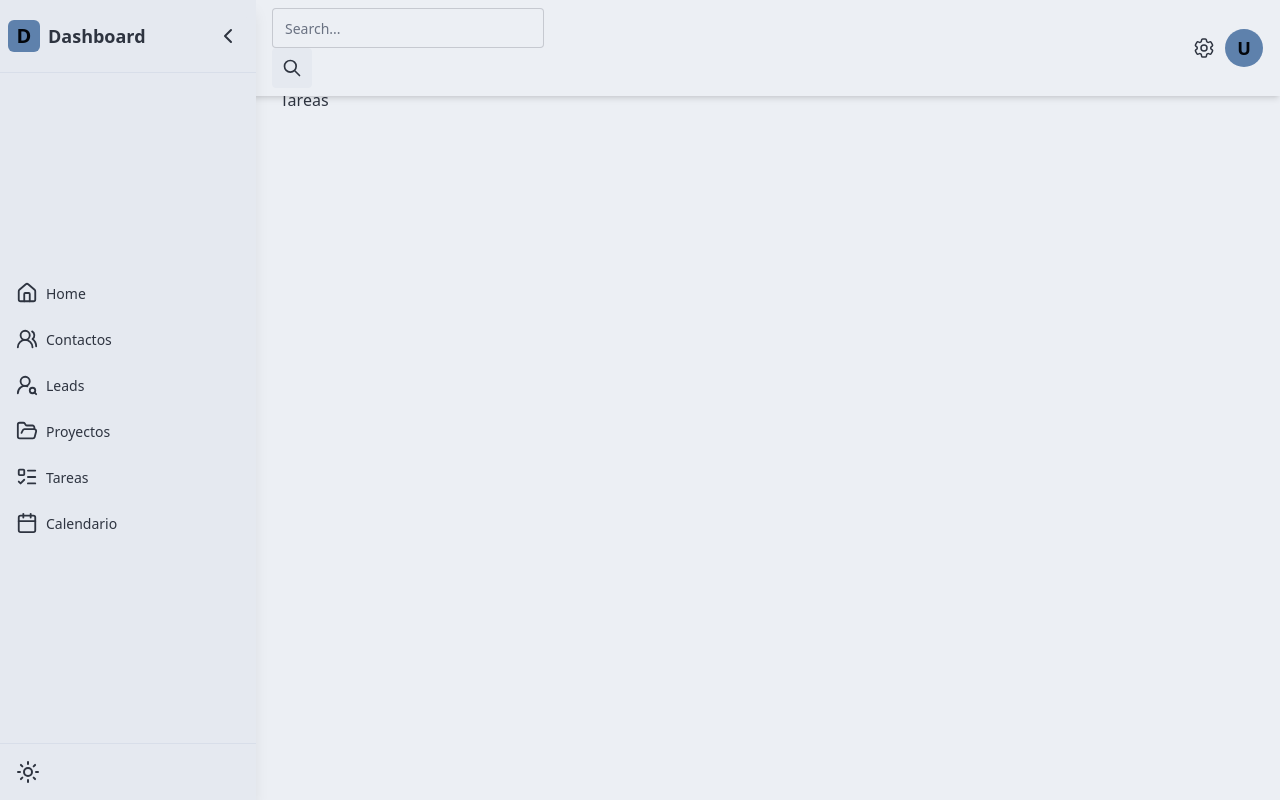
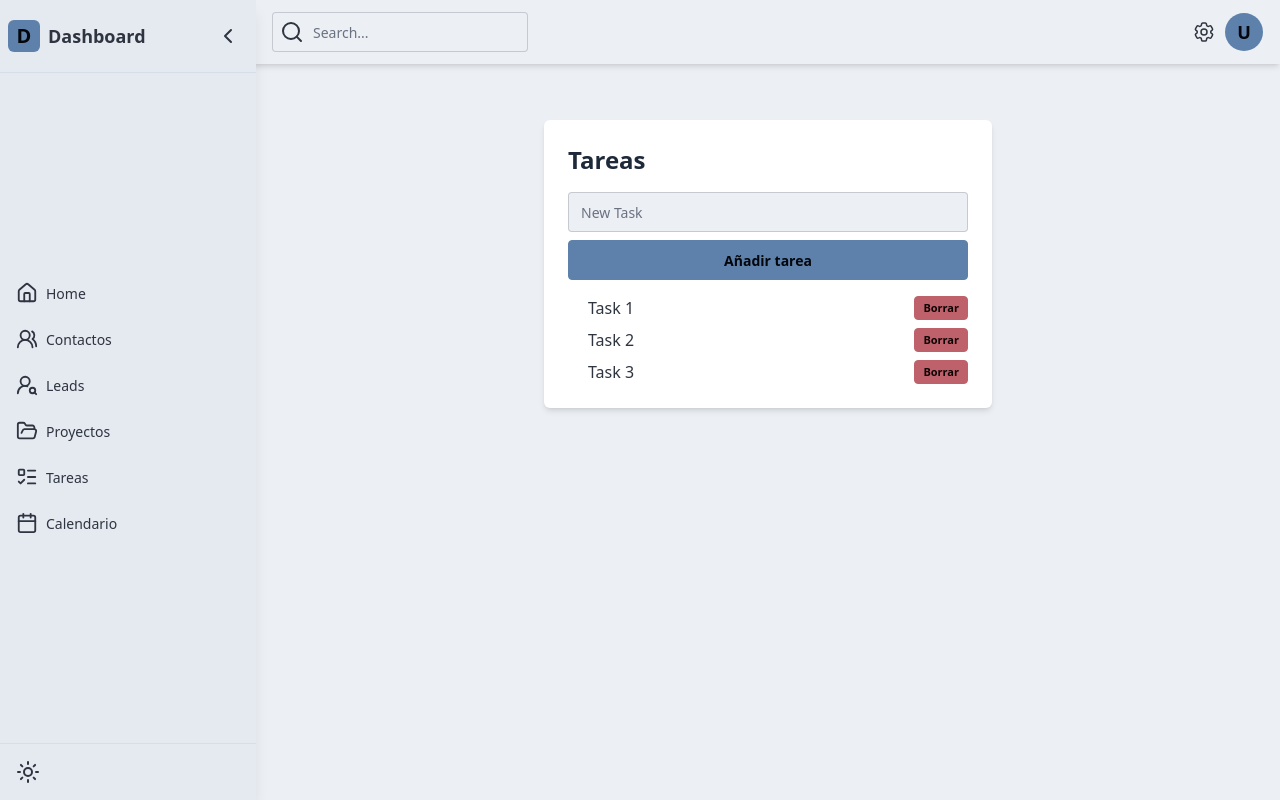
Before and after one commit to sebastiangr/tinycrm, a SvelteKit app: page /tareas in a window 1280 px wide. Built offline with nearby package versions, Linux system fonts and the light colour scheme.

Commit message:
Implement sidebar state store management and enhance header functionality

```diff
--- a/src/lib/components/Header.svelte
+++ b/src/lib/components/Header.svelte
@@ -1,22 +1,23 @@
-<header class="fixed top-0 right-0 left-0 lg:pl-64 bg-base-100 z-10 shadow-md">
+<script lang="ts">
+  import { sidebarOpen } from '$lib/stores/sidebarStore';
+	import { Search } from 'lucide-svelte';
+</script>
+
+<header class="transition-all duration-200 ease-in fixed top-0 right-0 left-0 {$sidebarOpen ? 'pl-0 lg:pl-64' : 'pl-0 lg:pl-24'} bg-base-100 z-10 shadow-md">
   <div class="navbar px-4">
 
     <div class="navbar-start ">
       <!-- Mobile menu button -->
-      <button id="mobile-menu-button" class="btn btn-ghost lg:hidden">
+      <!-- <button id="mobile-menu-button" class="btn btn-ghost lg:hidden">
         <svg xmlns="http://www.w3.org/2000/svg" fill="none" viewBox="0 0 24 24" stroke-width="1.5" stroke="currentColor" class="w-6 h-6">
           <path stroke-linecap="round" stroke-linejoin="round" d="M3.75 6.75h16.5M3.75 12h16.5m-16.5 5.25h16.5" />
         </svg>
-      </button>
+      </button> -->
       <!-- Search -->
       <div class="form-control">
         <div class="input-group">
-          <input type="text" placeholder="Search..." class="input input-bordered w-full max-w-xs" />
-          <button class="btn btn-square">
-            <svg xmlns="http://www.w3.org/2000/svg" class="h-5 w-5" fill="none" viewBox="0 0 24 24" stroke="currentColor">
-              <path stroke-linecap="round" stroke-linejoin="round" stroke-width="2" d="M21 21l-6-6m2-5a7 7 0 11-14 0 7 7 0 0114 0z" />
-            </svg>
-          </button>
+          <Search class="absolute top-1/2 ml-2 transform -translate-y-1/2 z-10" />
+          <input type="text" placeholder="Search..." class="input input-bordered w-full max-w-xs pl-10" />
         </div>
       </div>
     </div>
--- a/src/lib/components/Sidebar.svelte
+++ b/src/lib/components/Sidebar.svelte
@@ -1,9 +1,10 @@
 <script lang="ts">
   // import { Calendar, ChevronLeft, FolderOpen, ListTodo, Moon, Sun, UserRoundSearch, UsersRound } from "lucide-svelte";
   import { Calendar, ChevronLeft, FolderOpen, ListTodo, Moon, Sun, UserRoundSearch, UsersRound  as IconType, Home, Library, Cog, UsersRound, ChevronRight } from "lucide-svelte";
+  import { sidebarOpen } from '$lib/stores/sidebarStore';
 
   let isDarkMode = $state(false);
-  let isSidebarOpen = $state(true); // Local state
+  // let isSidebarOpen = $state(true); // Local state
 
   type MenuItem = {
     name: string;
@@ -57,9 +58,14 @@
     const theme = isDarkMode ? "dark" : "light";
     document.documentElement.setAttribute("data-theme", theme);
   }
+
+  // function toggleSidebar() {
+  //   isSidebarOpen = !isSidebarOpen;
+  //   // dispatch('stateChange', isSidebarOpen); // Emit state change event
+  // }
+
   function toggleSidebar() {
-    isSidebarOpen = !isSidebarOpen;
-    // dispatch('stateChange', isSidebarOpen); // Emit state change event
+    sidebarOpen.update(current => !current);
   }
 
 
@@ -67,17 +73,17 @@
 <!-- Sidebar -->
 <aside
   id="sidebar"
-  class="sidebar fixed flex flex-col justify-between top-0 left-0 h-full bg-base-200 shadow-lg z-30 transition-[width] duration-200 ease-in {isSidebarOpen ? 'w-[16rem]' : 'w-[54px]'}">
+  class="sidebar fixed flex flex-col justify-between top-0 left-0 h-full bg-base-200 shadow-lg z-30 transition-[width] duration-200 ease-in {$sidebarOpen ? 'w-[16rem]' : 'w-[54px]'}">
 <!-- style="width: {isSidebarOpen ? '16rem' : '54px'}" -->
   <!-- Sidebar Header with Logo and Toggle -->
   <div class="p-2 pt-4 pb-4 flex items-center justify-between border-b border-base-300">
     <div class="flex items-center">
       <div class="w-8 h-8 bg-primary rounded-md flex items-center justify-center text-primary-content font-bold text-xl">D</div>
-      <span class="ml-2 text-lg font-semibold menu-label" class:hidden={!isSidebarOpen}>Dashboard</span>
+      <span class="ml-2 text-lg font-semibold menu-label" class:hidden={!$sidebarOpen}>Dashboard</span>
     </div>
-    <button id="sidebar-toggle" class="btn btn-square lg:flex hidden {isSidebarOpen ? 'ml-0' : 'ml-6'}" onclick={toggleSidebar}>
+    <button id="sidebar-toggle" class="btn btn-square lg:flex hidden {$sidebarOpen ? 'ml-0' : 'ml-6'}" onclick={toggleSidebar}>
 
-      {#if isSidebarOpen}
+      {#if $sidebarOpen}
         <ChevronLeft size="24" />
       {:else}
         <ChevronRight size="24" />
@@ -91,9 +97,9 @@
     {#each menuItems as item}
       {@const Icon = item.icon}
       <li class="mb-2">
-        <a href={item.href} class="{isSidebarOpen ? '' : 'tooltip hover:scale-110'} tooltip-right flex items-center p-2 transition duration-200 ease-in-out " data-tip={item.name}>
+        <a href={item.href} class="{$sidebarOpen ? '' : 'tooltip hover:scale-110'} tooltip-right flex items-center p-2 transition duration-200 ease-in-out " data-tip={item.name}>
           <Icon size="22"/>
-          <span class:hidden={!isSidebarOpen}>{item.name}</span>
+          <span class:hidden={!$sidebarOpen}>{item.name}</span>
         </a>
       </li>
     {/each}
--- /dev/null
+++ b/src/lib/stores/sidebarStore.ts
@@ -0,0 +1,4 @@
+// src/lib/stores/sidebarStore.ts
+import { writable } from 'svelte/store';
+
+export const sidebarOpen = writable(true);
--- a/src/routes/+layout.svelte
+++ b/src/routes/+layout.svelte
@@ -1,20 +1,21 @@
 <script lang="ts">
+  import { sidebarOpen } from '$lib/stores/sidebarStore';
 	import Header from '$lib/components/Header.svelte';
 	import Sidebar from '$lib/components/Sidebar.svelte';
 	import '../app.css';
 
 	let { children } = $props();
-	let isSidebarOpen = $state(true); // Track sidebar state
+	// let isSidebarOpen = $state(true); // Track sidebar state
 
-	// Update `isSidebarOpen` when Sidebar changes
-	function handleSidebarStateChange(event: CustomEvent<boolean>) {
-		isSidebarOpen = event.detail;
-	}
+	// // Update `isSidebarOpen` when Sidebar changes
+	// function handleSidebarStateChange(event: CustomEvent<boolean>) {
+	// 	isSidebarOpen = event.detail;
+	// }
 </script>
 
-<Sidebar on:stateChange={handleSidebarStateChange} />
+<Sidebar />
 
-<div id="content-area" class="transition-all pt-16 {isSidebarOpen ? 'ml-0 lg:ml-64' : 'ml-0 lg:ml-14'}">
+<div id="content-area" class="transition-all duration-200 ease-in pt-16 {$sidebarOpen ? 'ml-0 lg:ml-64' : 'ml-0 lg:ml-14'}">
   <Header />
 
   <div class="p-6">
--- a/src/routes/tareas/+page.svelte
+++ b/src/routes/tareas/+page.svelte
@@ -1,5 +1,26 @@
 <script lang="ts">
 
 </script>
+<div class="flex flex-col w-full max-w-md mx-auto mt-8 p-6 bg-white shadow-md rounded-md">
+  <h1 class="text-2xl font-semibold text-gray-800 mb-4">Tareas</h1>
 
-<h1>Tareas</h1>
+  <div class="mb-4">
+    <input type="text" placeholder="New Task" class="input input-bordered w-full" />
+    <button class="btn btn-primary w-full mt-2">Añadir tarea</button>
+  </div>
+
+  <ul class="list-disc pl-5 space-y-2">
+    <li class="flex items-center justify-between">
+      <span>Task 1</span>
+      <button class="btn btn-xs btn-error">Borrar</button>
+    </li>
+    <li class="flex items-center justify-between">
+      <span>Task 2</span>
+      <button class="btn btn-xs btn-error">Borrar</button>
+    </li>
+    <li class="flex items-center justify-between">
+      <span>Task 3</span>
+      <button class="btn btn-xs btn-error">Borrar</button>
+    </li>
+  </ul>
+</div>
```
